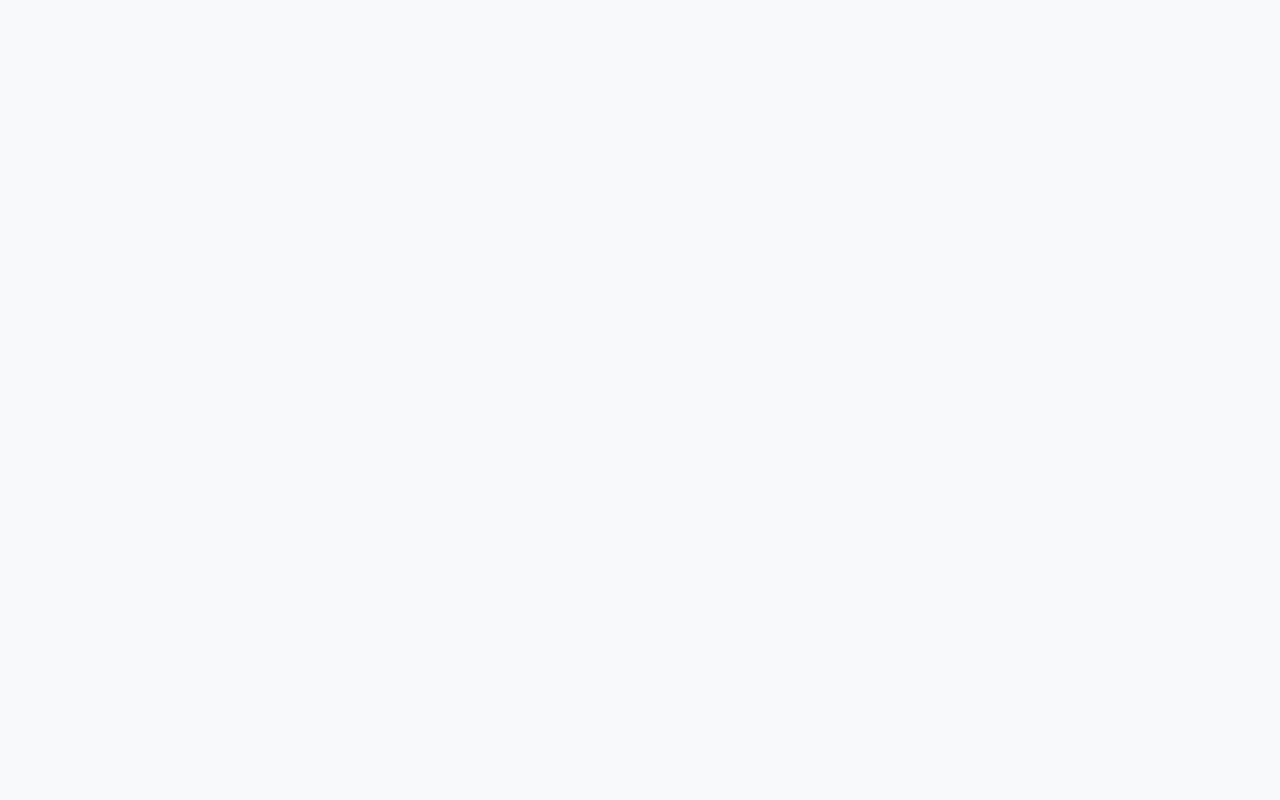
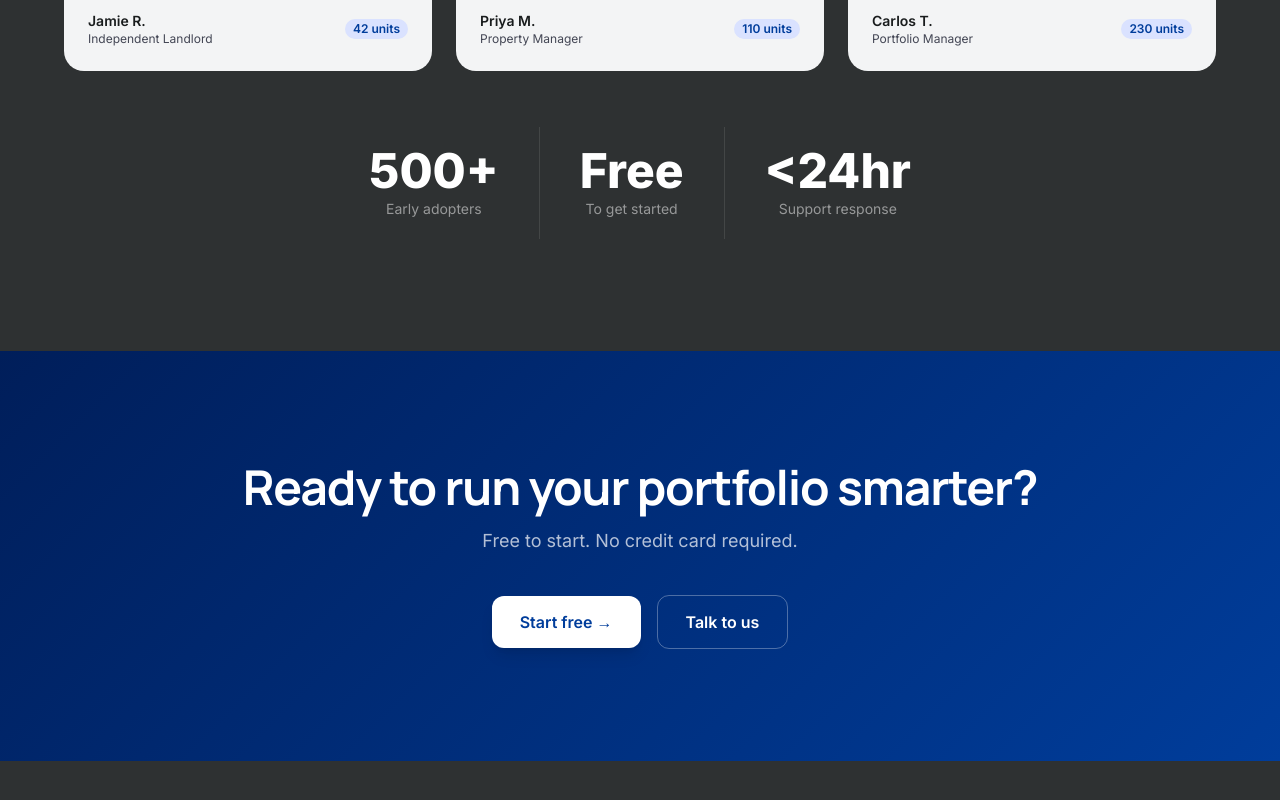
Before and after one commit to Leasarr/leasarr-app, a Next.js app: page / in a window 1280 px wide. Shown: the part 5360-6160 px from the top of the page. Before the commit the page ends 4617 px from the top, so only its background shows below. Built offline with nearby package versions, Linux system fonts and the light colour scheme; no server answers.

Commit message:
feat: add final CTA and complete homepage assembly

```diff
--- a/src/app/page.tsx
+++ b/src/app/page.tsx
@@ -5,6 +5,9 @@ import { Hero } from '@/components/marketing/sections/hero'
 import { ProofBar } from '@/components/marketing/sections/proof-bar'
 import { FeatureOverview } from '@/components/marketing/sections/feature-overview'
 import { FeatureDeepDive } from '@/components/marketing/sections/feature-deepdive'
+import { Audience } from '@/components/marketing/sections/audience'
+import { Testimonials } from '@/components/marketing/sections/testimonials'
+import { FinalCTA } from '@/components/marketing/sections/final-cta'
 
 const isMockMode = !process.env.NEXT_PUBLIC_SUPABASE_URL || !process.env.NEXT_PUBLIC_SUPABASE_ANON_KEY
 
@@ -63,6 +66,9 @@ export default async function RootPage() {
         side="left"
         background="surface-container-low"
       />
+      <Audience />
+      <Testimonials />
+      <FinalCTA />
     </MarketingLayout>
   )
 }
--- /dev/null
+++ b/src/components/marketing/sections/final-cta.tsx
@@ -0,0 +1,36 @@
+import Link from 'next/link'
+import { FadeIn } from '../ui/fade-in'
+
+export function FinalCTA() {
+  return (
+    <section
+      className="py-20 lg:py-28"
+      style={{ background: 'linear-gradient(135deg, #001E5A 0%, #003D9B 100%)' }}
+    >
+      <div className="max-w-7xl mx-auto px-6 md:px-10 lg:px-16 text-center">
+        <FadeIn>
+          <h2 className="text-4xl md:text-5xl font-bold tracking-tight text-white mb-4">
+            Ready to run your portfolio smarter?
+          </h2>
+          <p className="text-lg text-white/70 mb-10 max-w-xl mx-auto">
+            Free to start. No credit card required.
+          </p>
+          <div className="flex flex-col sm:flex-row items-center justify-center gap-4">
+            <Link
+              href="/auth/register"
+              className="px-7 py-3.5 rounded-lg bg-white text-[#003D9B] font-semibold text-base hover:bg-white/90 hover:scale-[1.02] transition-all duration-200 shadow-lg"
+            >
+              Start free →
+            </Link>
+            <a
+              href="mailto:hello@leasarr.com"
+              className="px-7 py-3.5 rounded-lg border border-white/30 text-white font-semibold text-base hover:bg-white/10 transition-all duration-200"
+            >
+              Talk to us
+            </a>
+          </div>
+        </FadeIn>
+      </div>
+    </section>
+  )
+}
```
